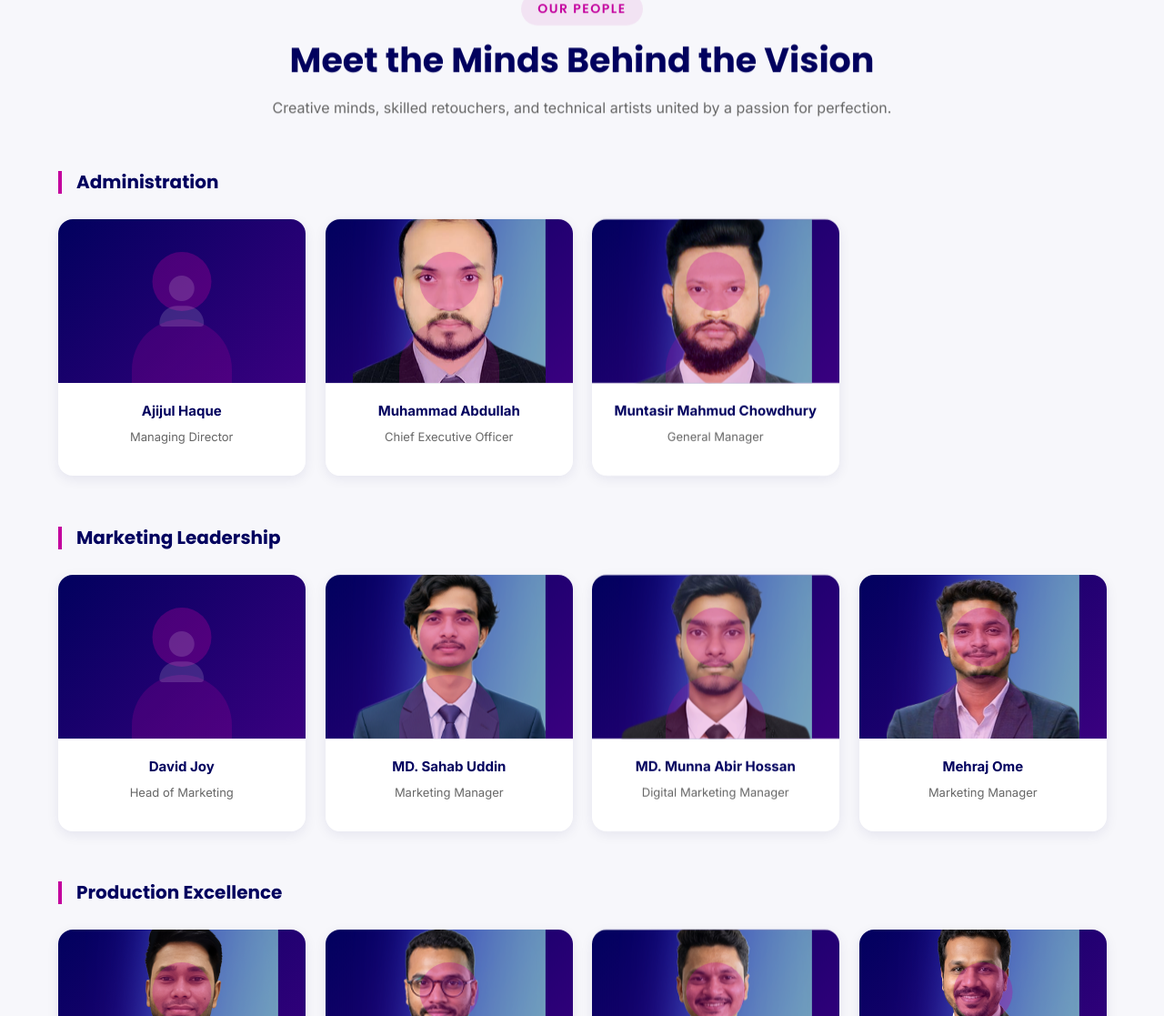
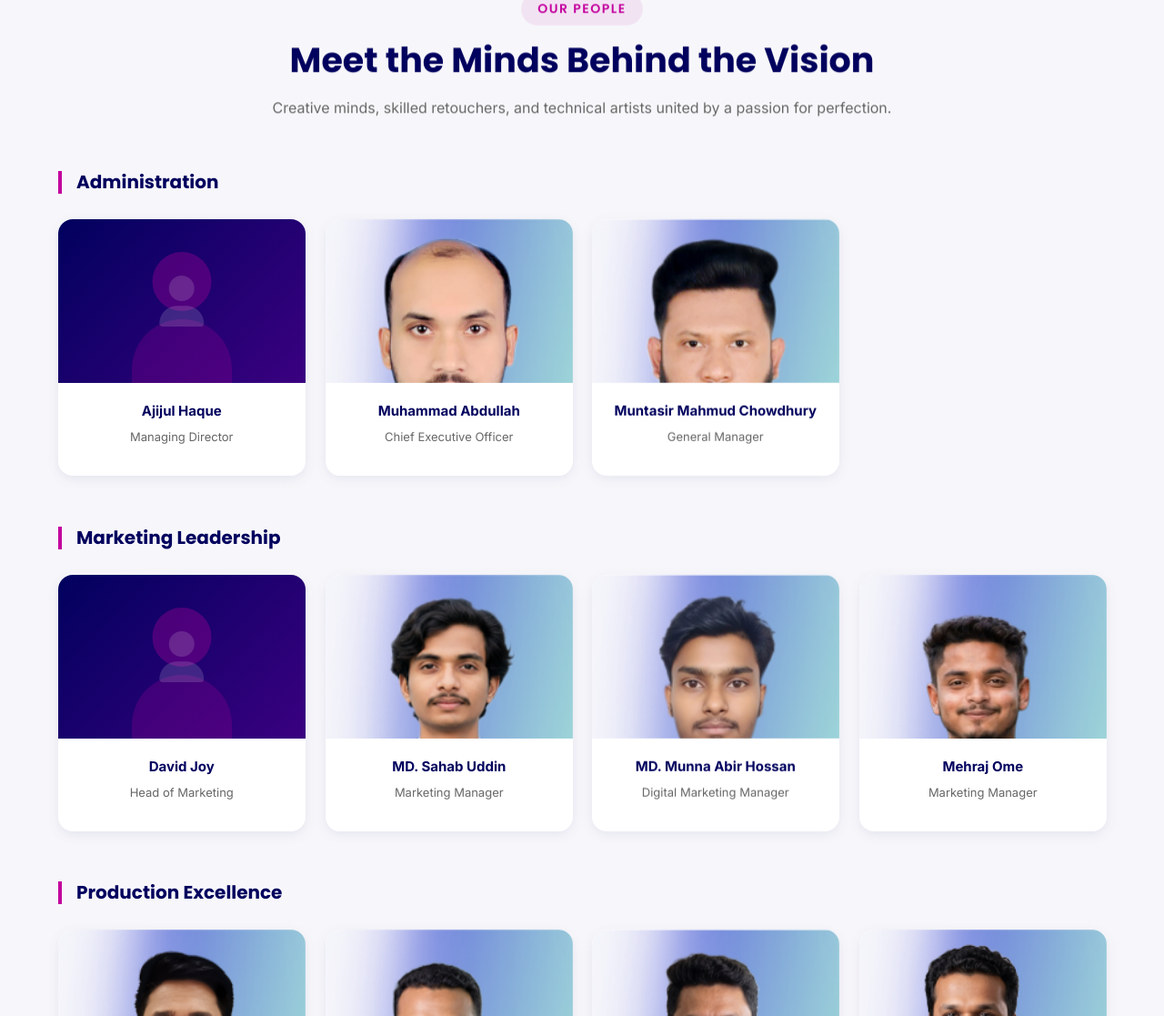
Before and after one commit to arifbillahcse/graphicspixels, a PHP site: page /about-us.html in a window 1280 px wide. Shown: the part 5383-6500 px from the top of the page at 91% size. Run offline with PHP 8.4, Linux system fonts and the light colour scheme.

Commit message:
Fix team photo styling in Our People section on About Us page
- Real team photos were rendering with the placeholder avatar's navy/
  purple gradient background and decorative magenta silhouette circles
  showing through on top of faces
- Added .au-avatar img rules for proper cover/fit display
- Used :has(img) to remove the gradient background and decorative
  circles only for cards with a real photo, keeping the placeholder
  look intact for team members without an uploaded photo

Co-Authored-By: Claude Haiku 4.5 <noreply@anthropic.com>
Claude-Session: https://claude.ai/code/session_013tHNxnuBoY9LVfpPhLHfPr

```diff
--- a/css/about.css
+++ b/css/about.css
@@ -342,6 +342,22 @@
     position: relative;
     z-index: 1;
 }
+.au-avatar img {
+    width: 100%;
+    height: 100%;
+    object-fit: cover;
+    object-position: top center;
+    display: block;
+    position: relative;
+    z-index: 2;
+}
+.au-avatar:has(img) {
+    background: var(--bg-light, #f4f4f8);
+}
+.au-avatar:has(img)::before,
+.au-avatar:has(img)::after {
+    display: none;
+}
 .au-team-info { padding: 18px 14px 20px; }
 .au-name { font-size: 15px; font-weight: 700; color: var(--navy); margin: 0 0 4px; }
 .au-role { font-size: 13px; color: var(--text-light); margin: 0 0 12px; }
```
